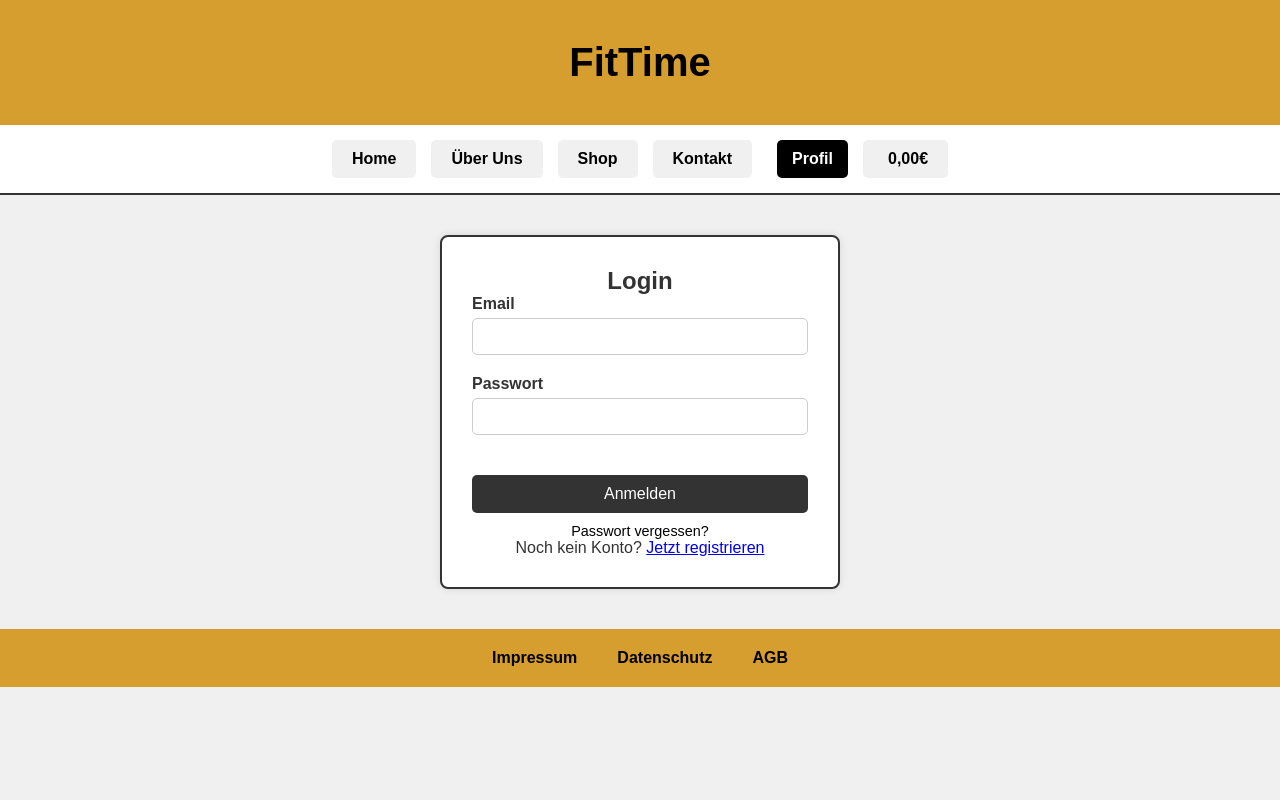
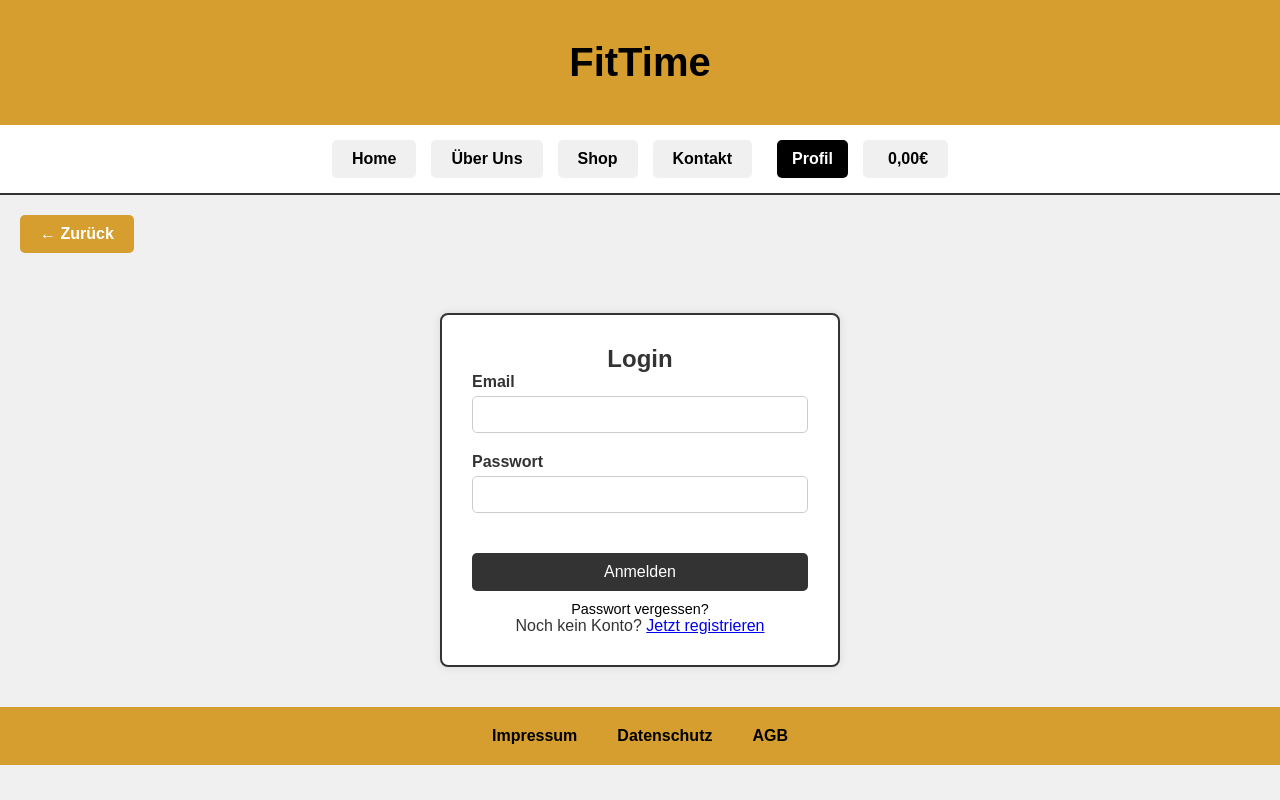
Before and after one commit to Diabloxss/wb2_prak, a plain HTML site: page fitTime/logIn.html in a window 1280 px wide. Drawn offline with Linux system fonts and the light colour scheme.

Commit message:
zürck_button

```diff
--- a/fitTime/logIn.html
+++ b/fitTime/logIn.html
@@ -27,6 +27,10 @@
     </div>
 
 
+        <!-- Zurück-Button -->
+        <div class="back-button-container">
+            <a href="Checkout.html" class="back-btn">← Zurück</a> </div>
+
 
     <!-- Login Formular -->
     <div class="form-container">
```
